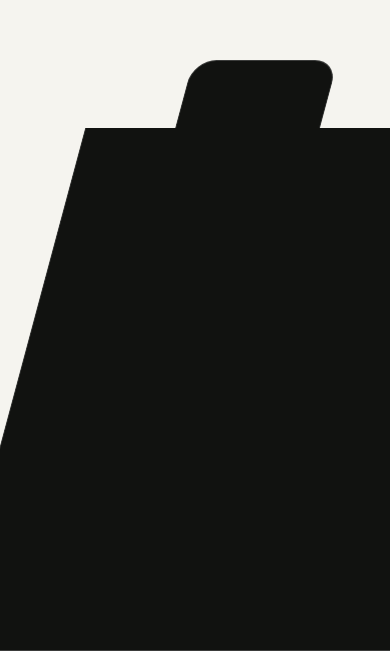
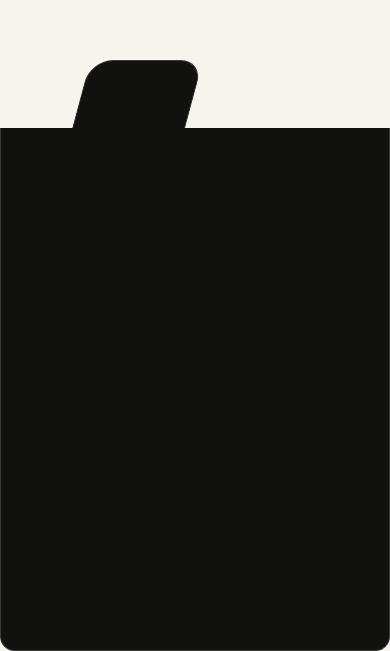
Before and after one commit to GraphicMiles/graphicmiles-portfolio, a React (Vite) app: page / in a window 390 px wide. Shown: the part 193-844 px from the top of the page. Built offline with nearby package versions, Linux system fonts and the light colour scheme.

Commit message:
Correct folder body and tab geometry

```diff
--- a/src/index.css
+++ b/src/index.css
@@ -2,7 +2,7 @@
   --page: #f5f4ef;
   --folder: #111210;
   --folder-line: rgba(255, 255, 255, 0.18);
-  --skew: -15deg;
+  --tab-tilt: -15deg;
 }
 
 * { box-sizing: border-box; }
@@ -57,13 +57,11 @@ body {
 
 .folder {
   position: absolute;
-  right: -8%;
+  right: 0;
   bottom: 0;
-  left: -8%;
-  width: 116%;
+  left: 0;
+  width: 100%;
   height: 100%;
-  transform: skewX(var(--skew));
-  transform-origin: bottom center;
 }
 
 .folder-body,
@@ -80,7 +78,7 @@ body {
   height: calc(100% - 4.25rem);
   border: 1px solid var(--folder-line);
   border-top: 0;
-  border-radius: 0 0 1rem 1rem;
+  border-radius: 0 0 0.9rem 0.9rem;
 }
 
 .folder-tab {
@@ -90,16 +88,12 @@ body {
   height: 4.75rem;
   border: 1px solid var(--folder-line);
   border-bottom: 0;
-  border-radius: 1.45rem 1.45rem 0 0;
+  border-radius: 1.4rem 1.4rem 0 0;
+  transform: skewX(var(--tab-tilt));
+  transform-origin: bottom center;
 }
 
 @media (max-width: 720px) {
-  .folder {
-    right: -14%;
-    left: -14%;
-    width: 128%;
-  }
-
   .folder-tab {
     left: 18%;
     width: 29%;
```
